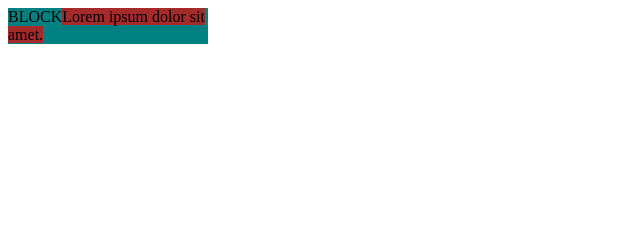
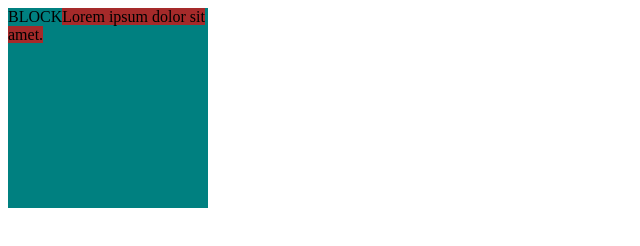
Before and after one commit to samina-shameem/css_fresh, a plain HTML site: page index.html in a window 1280 px wide. Shown: the whole page, without its empty margins (0-640 px from the left). Drawn offline with Linux system fonts and the light colour scheme.

Commit message:
spell checked

```diff
--- a/css/style.css
+++ b/css/style.css
@@ -230,6 +230,6 @@ div+p{
  }
  div{
     background-color: teal;
-    heigt: 200px;
+    height: 200px;
     width:200px;
  }
```
